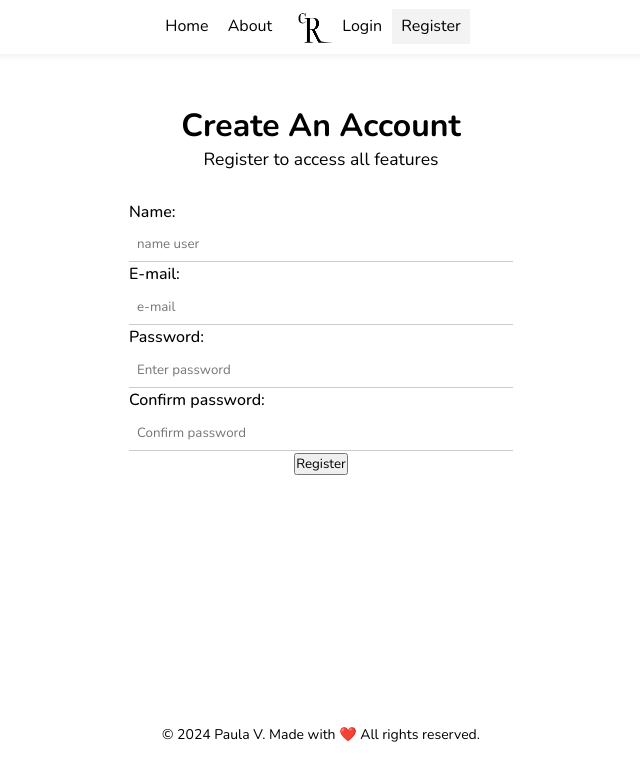
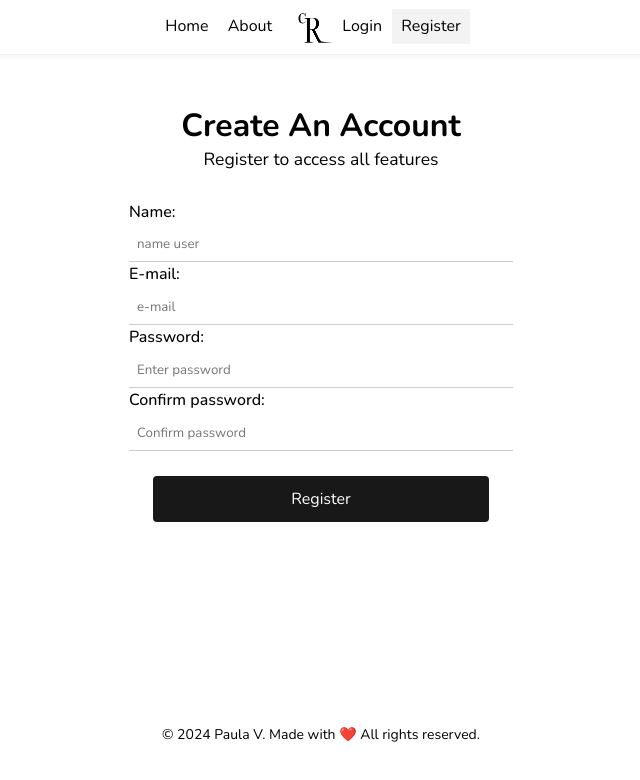
Before and after one commit to eipvi/routerconnect, a React (Vite) app: page /register in a window 1280 px wide. Shown: the top 780 px of the page, without its empty margins (319-959 px from the left). Built offline with nearby package versions, Linux system fonts and the light colour scheme.

Commit message:
feat: button

```diff
--- a/src/ui/sass/app.scss
+++ b/src/ui/sass/app.scss
@@ -1,3 +1,2 @@
-@import 'components/all.scss';
-@import 'layout/all.scss';
-@import '/src/ui/sass/layout/reset.scss';
+@import '/src/ui/sass/components/all.scss';
+@import '/src/ui/sass/layout/all.scss';
--- a/src/ui/sass/components/_button.scss
+++ b/src/ui/sass/components/_button.scss
@@ -0,0 +1,19 @@
+@import '/src/ui/sass/layout/variables';
+
+.btn {
+    padding: 12px 138px;
+    margin-top: 24px;
+    border: none;
+    color: $color-whiter;
+    font-size: 1rem;
+    background-color: $color-primary;
+    border-radius: 4px;
+    cursor: pointer;
+      // Adicione um efeito de transição suave
+    transition: background-color 0.3s;
+
+    // Quando o mouse passa sobre o botão, altere a cor
+  &:hover {
+    background-color: $color-black;
+  }
+}
--- a/src/ui/sass/components/all.scss
+++ b/src/ui/sass/components/all.scss
@@ -1,3 +1,3 @@
 @import 'register';
-@import 'button.scss';
+@import '/src/ui/sass/components/button.scss';
 @import '/src/ui/sass/layout/variables.scss';
```
